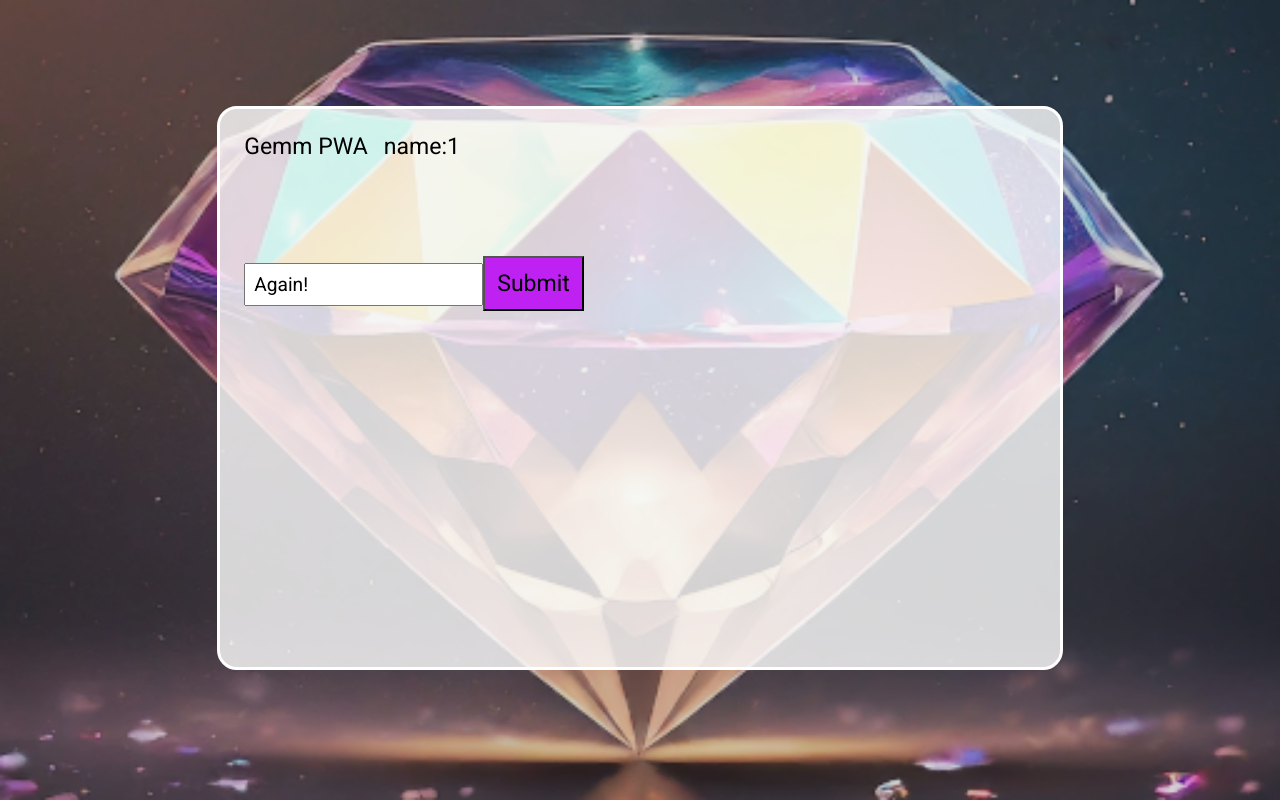
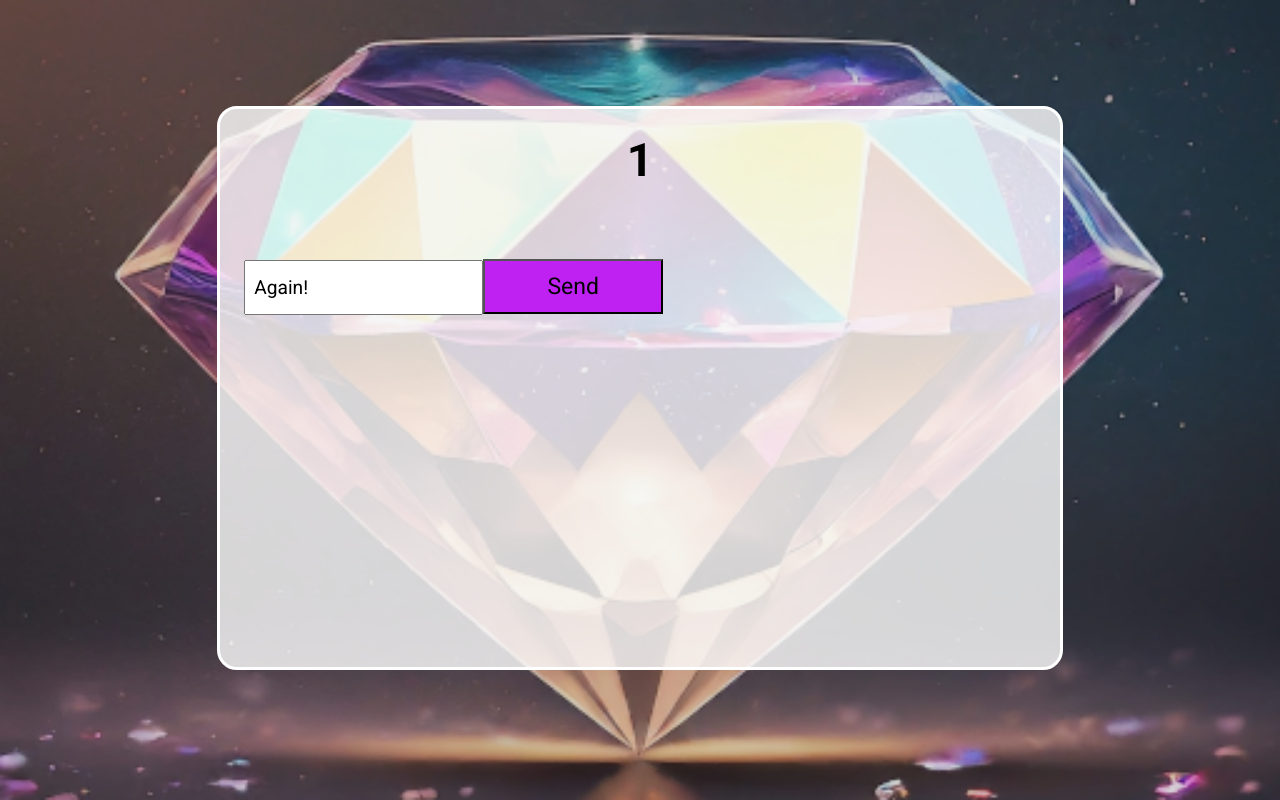
Before and after one commit to ChameleonQuest/dazzle-ai-presets, a Next.js app: page /1/gem-runner in a window 1280 px wide. Built offline with nearby package versions, Linux system fonts and the light colour scheme.

Commit message:
Add autoscroll to gem-runner

```diff
--- a/app/[appName]/gem-runner/gem-runner.js
+++ b/app/[appName]/gem-runner/gem-runner.js
@@ -1,7 +1,7 @@
 'use client'
 import { Suspense, useEffect, useState } from 'react';
 import { useSearchParams, useParams } from 'next/navigation';
-import styles from "../../page.module.css";
+// import styles from "../../page.module.css";
 
 
 function GemRunnerContent() {
@@ -18,11 +18,15 @@ function GemRunnerContent() {
     let [newPrompt, setNewPrompt] = useState("Again!");
     let [isGenerating, setIsGenerating] = useState(false);
 
+    const scrollWindow = () => {
+        document.getElementById("bottom-anchor").scrollIntoView({ behavior: 'smooth' });
+    }
+
     let callGemini = async (prompt) => {
         let updatedMessages = [...promptLog.messages, { role: "user", content: prompt }];
-        console.log("newPrompt",newPrompt,"updatedMessages",updatedMessages, "promptLog", promptLog);
+        // console.log("newPrompt",newPrompt,"updatedMessages",updatedMessages, "promptLog", promptLog);
         let stringPrompt = updatedMessages.map(msg => `${msg.role}: ${msg.content}`).join('\n');
-        console.log("stringPrompt", stringPrompt);
+        // console.log("stringPrompt", stringPrompt);
         setIsGenerating(true);
 
         fetch('/api/gemini-caller', {
@@ -34,7 +38,8 @@ function GemRunnerContent() {
         .then(data => {
             updatedMessages = [...updatedMessages, { role: "assistant", content: data }];
             setPromptLog({messages: updatedMessages});
-            console.log('Response:', data);
+            // console.log('Response:', data);
+            setTimeout(() => scrollWindow() , 200);
             setIsGenerating(false);
         })
         .catch(error => {
@@ -55,25 +60,22 @@ function GemRunnerContent() {
     return (
     <div className="page-container">
         <main className="page-content">
-            <div className={styles.ctas}>
-                <div>Gemm PWA</div>
-                <div>
-                name:{appName}
-                <br></br>
-                </div>
-            </div>
+            <h1> {appName} </h1>
             <div>
                 {/* {messages && <div>{output}</div>} */}
                 {promptLog?.messages.map((message, index) => (
-                    <div key={index}>{message.content}</div>
+                    <div key={index} style={{fontSize: '.7rem'}}>
+                        {message.content}
+                    </div>
                 ))}
             </div>
             <div>
-                <input type="text" placeholder="Enter your prompt" value={newPrompt} onChange={(e) => setNewPrompt(e.target.value)} />
+                <input type="text" placeholder="prompt" value={newPrompt} onChange={(e) => setNewPrompt(e.target.value)} style={{height:'55px'}}/>
                 <button onClick={handleSubmit} disabled={isGenerating}>
-                    {isGenerating ? "Generating..." : "Submit"}
+                    {isGenerating ? "Generating..." : "Send"}
                 </button>
             </div>
+            <span id="bottom-anchor"></span>
         </main>
     </div>
     );
--- a/app/globals.css
+++ b/app/globals.css
@@ -93,6 +93,7 @@ form {
 
 button {
     padding: 12px;
+    min-width: 180px;
     background-color: #bf21f3;
 }
 
@@ -110,11 +111,6 @@ h2 {
 div {
     padding-bottom: 24px;
 }
-/*
-body {
-    color: var(--foreground);
-    background: var(--background);
-} */
 
 * {
     box-sizing: border-box;
--- a/app/home.js
+++ b/app/home.js
@@ -20,7 +20,7 @@ export default function HomePage() {
     return (
     <div className="page-container">
         <main className="page-content">
-            <h1>Dazzle </h1>
+            <h1> Dazzle </h1>
             <h2 style={{marginBottom: 1 + 'rem'}}>
                 <p> Dazzle will create a convenient AI app shortcut for you. </p>
             </h2>
```
